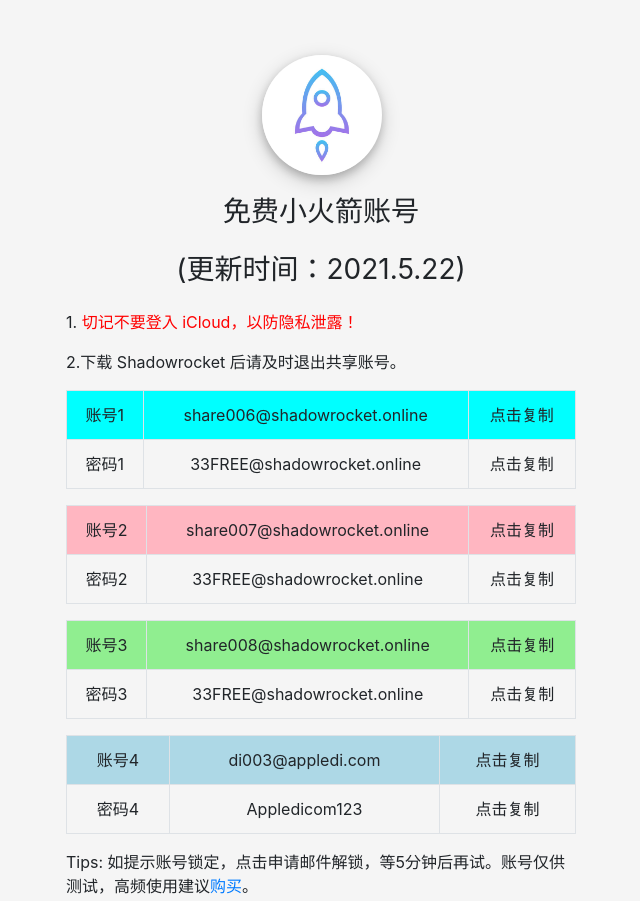
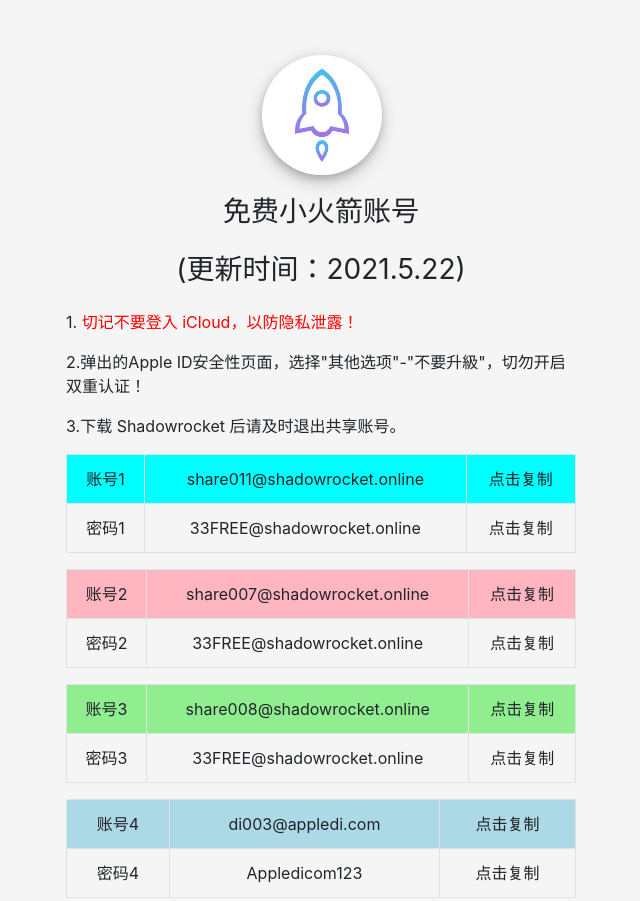
Before and after one commit to hub1024/hub1024.github.io, a plain HTML site: page shadowrocket.html in a window 1280 px wide. Shown: the top 901 px of the page, without its empty margins (319-959 px from the left). Drawn offline with Linux system fonts and the light colour scheme; a script that the page names is missing.

Commit message:
Update shadowrocket.html

```diff
--- a/shadowrocket.html
+++ b/shadowrocket.html
@@ -33,12 +33,13 @@
 	  <h1 class="h3 mt-1 mb-4 font-weight-normal">免费小火箭账号</h1>
 	  <h1 class="h3 mt-1 mb-4 font-weight-normal">(更新时间：2021.5.22)</h1>
 	  <p>1. <font color="red">切记不要登入 iCloud，以防隐私泄露！</font></p>
-	  <p>2.下载 Shadowrocket 后请及时退出共享账号。</p>
+	  <p>2.弹出的Apple ID安全性页面，选择"其他选项"-"不要升級"，切勿开启双重认证！</p>
+	  <p>3.下载 Shadowrocket 后请及时退出共享账号。</p>
           <table class="table table-bordered">
             <tbody>
                   <tr bgcolor="cyan">
                     <td>账号1</td>
-                        <td id="account1">share006@shadowrocket.online</td>
+                        <td id="account1">share011@shadowrocket.online</td>
                         <td class="td-clipboard" data-clipboard-target="#account1">点击复制</td>
                   </tr>
                   <tr>
```
